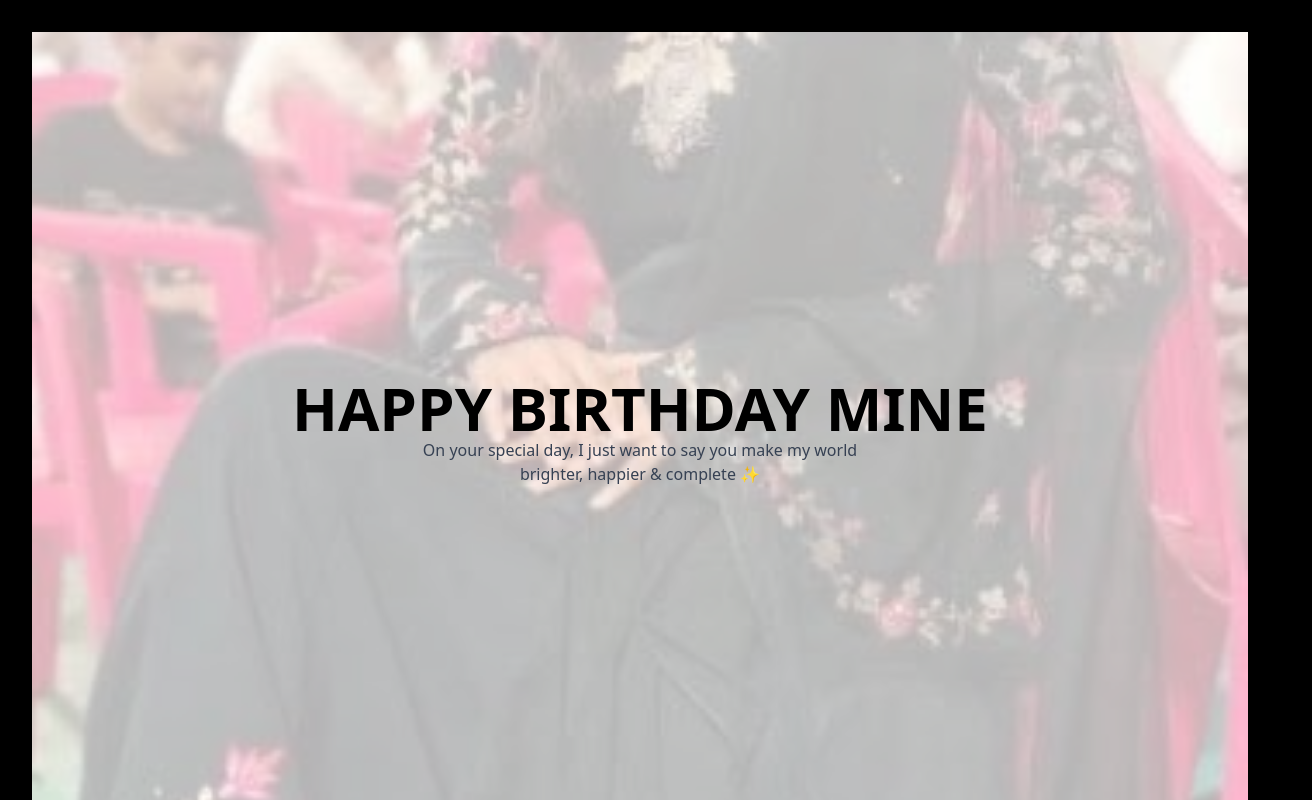
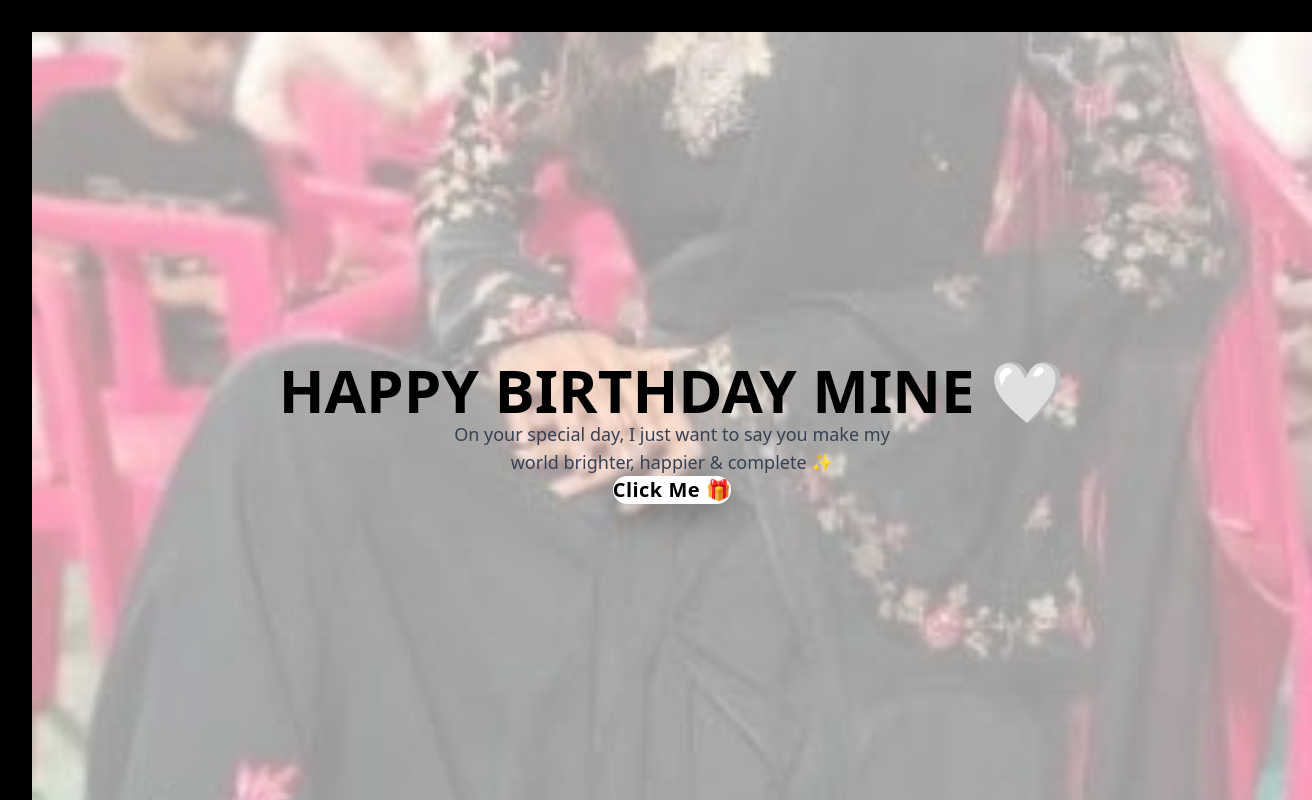
Before and after one commit to Gopal-Koli/Krisha121502, a React (Vite) app: page /Birthday in a window 1280 px wide. Shown: the top 800 px of the page, 1312 px wide, since content can reach past the window. Built offline with nearby package versions, Linux system fonts and the light colour scheme.

Commit message:
some changes

```diff
--- a/src/App.jsx
+++ b/src/App.jsx
@@ -4,7 +4,7 @@ import { BrowserRouter, Routes, Route } from "react-router-dom";
 import viteLogo from "/vite.svg";
 import Home from "../src/pages/Home.jsx";
 import Birthday from "./pages/Birthdays.jsx";
-
+import Game from "./components/Game.jsx"
 import Proposal from "./pages/Proposal.jsx";
 import "./App.css";
 
@@ -16,7 +16,7 @@ function App() {
       <Routes>
         <Route path="/" element={<Home />} />
         <Route path="/Birthday" element={<Birthday />} />
-
+       <Route path="/Game" element={<Game/>}/>
         <Route path="/proposal" element={<Proposal />} />
       </Routes>
     </BrowserRouter>
--- a/src/pages/Birthdays.jsx
+++ b/src/pages/Birthdays.jsx
@@ -1,54 +1,73 @@
 import { motion } from "framer-motion"
-import Gallery from "../pages/Gallery"
+import bgPhoto from "../assets/Fav.jpeg"
+import { Link } from "react-router-dom"
 import Game from "../components/Game"
-import bgPhoto from "../assets/Fav.jpeg"
-import Proposal from "./Proposal"
 export default function Birthday() {
   return (
-    <>
-      {/* 🎂 HERO SECTION */}
-   <div className="
-  relative
-  min-h-screen
-  w-screen-h-[100dvh]
-  flex flex-col items-center justify-center
-  text-center
-  overflow-hidden
-">
-        {/* 📸 Background Image */}
-        <img
-          src={bgPhoto}
-          alt="Background"
-          className="absolute inset-0 w-full h-full object-cover"
-        />
+    <div className="relative w-screen h-[100dvh] overflow-hidden">
 
-        {/* 🤍 White Overlay */}
-        <div className="absolute inset-0 bg-white/70"></div>
+      {/* 📸 BACKGROUND IMAGE */}
+      <img
+        src={bgPhoto}
+        alt="Background"
+        className="absolute inset-0 w-full h-full object-cover z-0"
+      />
 
-        {/* ✨ CONTENT */}
-        <div className="relative z-10 flex flex-col items-center">
+      {/* 🤍 WHITE OVERLAY */}
+      <div className="absolute inset-0 bg-white/60 z-10"></div>
+
+      {/* ✨ CONTENT */}
+      <div className="
+        relative z-20
+        h-full
+        grid place-items-center
+        text-center
+        px-4
+      ">
+        <div className="flex flex-col items-center">
 
           <motion.h1
-            initial={{ y: -80, opacity: 0 }}
+            initial={{ y: -60, opacity: 0 }}
             animate={{ y: 0, opacity: 1 }}
-            transition={{ duration: 1.4, ease: "easeOut" }}
-            className="text-4xl md:text-6xl font-bold text-black-600"
+            transition={{ duration: 1.2, ease: "easeOut" }}
+            className="text-4xl md:text-6xl font-bold text-black"
           >
-            HAPPY BIRTHDAY MINE
+            HAPPY BIRTHDAY MINE 🤍
           </motion.h1>
 
-          <p className="mt-4 max-w-md text-gray-700">
+          <p className="mt-4 max-w-md text-gray-700 text-base md:text-lg">
             On your special day, I just want to say
             you make my world brighter, happier & complete ✨
           </p>
 
+          {/* 🎁 BUTTON */}
+          <Link to="/Game" className="mt-10">
+            <button
+              className="
+                bg-white
+                text-black
+                text-lg md:text-xl
+                px-14 py-6
+                rounded-full
+                font-bold
+                tracking-wide
+
+                shadow-[0_14px_30px_rgba(0,0,0,0.25)]
+                hover:shadow-[0_22px_45px_rgba(0,0,0,0.35)]
+                hover:-translate-y-1
+
+                active:translate-y-1
+                active:shadow-[0_10px_20px_rgba(0,0,0,0.3)]
+
+                transition-all duration-300 ease-out
+              "
+            >
+              Click Me 🎁
+            </button>
+          </Link>
+
         </div>
       </div>
-
-      {/* 🎮 GAME & 📸 GALLERY */}
-      <Game />
-      <Gallery />
-      <Proposal />
-    </>
+    </div>
   )
 }
```
